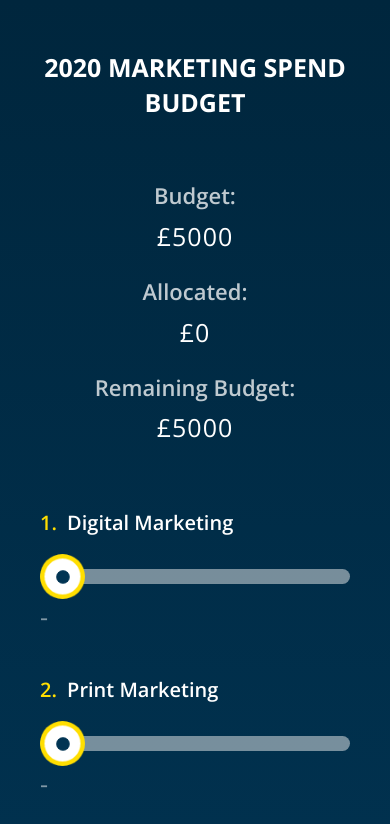
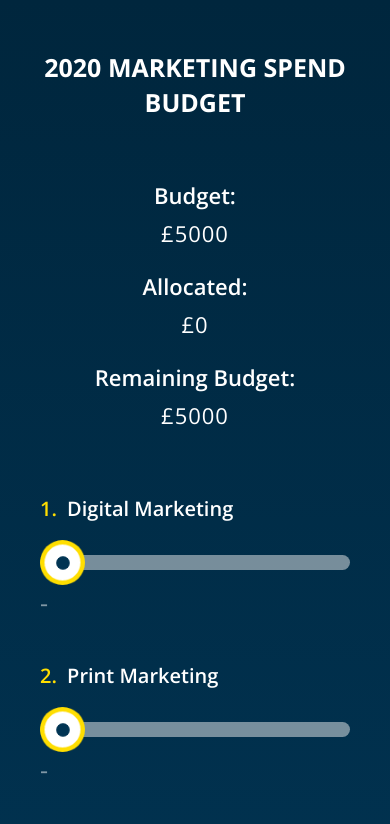
Before and after one commit to cjbeales/budget-allocator, a plain HTML site: page index.html in a window 390 px wide. Shown: the top 824 px of the page. Drawn offline with nearby package versions, Linux system fonts and the light colour scheme.

Commit message:
Further styling added

```diff
--- a/assets/scss/app.scss
+++ b/assets/scss/app.scss
@@ -23,7 +23,7 @@ h1 {
 }
 
 h2 {
-  font-size: 2.5rem;
+  font-size: 2.2rem;
   font-weight: 600;
 }
 
@@ -98,27 +98,19 @@ span {
 
 .allocations {
   display: flex;
-  justify-content: center;
+  justify-content: space-evenly;
   align-items: center;
   flex-wrap: wrap;
   text-align: center;
 
+  span {
+    font-size: 2.2rem;
+    letter-spacing: 1px;
+  }
+
   @media all and (max-width: 785px) {
     justify-content: space-between;
   }
-
-  @media all and (max-width: 500px) {
-
-    h2 {
-      opacity: .75;
-    }
-
-    span {
-      font-size: 2.5rem;
-      letter-spacing: 1px;
-    }
-  }
-
 
   div {
     margin: 0 1%;
@@ -138,7 +130,7 @@ span {
 
   .starting-budget,
   .total-allocated {
-    width: 35%;
+    width: 48%;
 
     @media all and (max-width: 785px) {
       width: 48%;
```
Also changed, not shown: assets/css/app.css.
